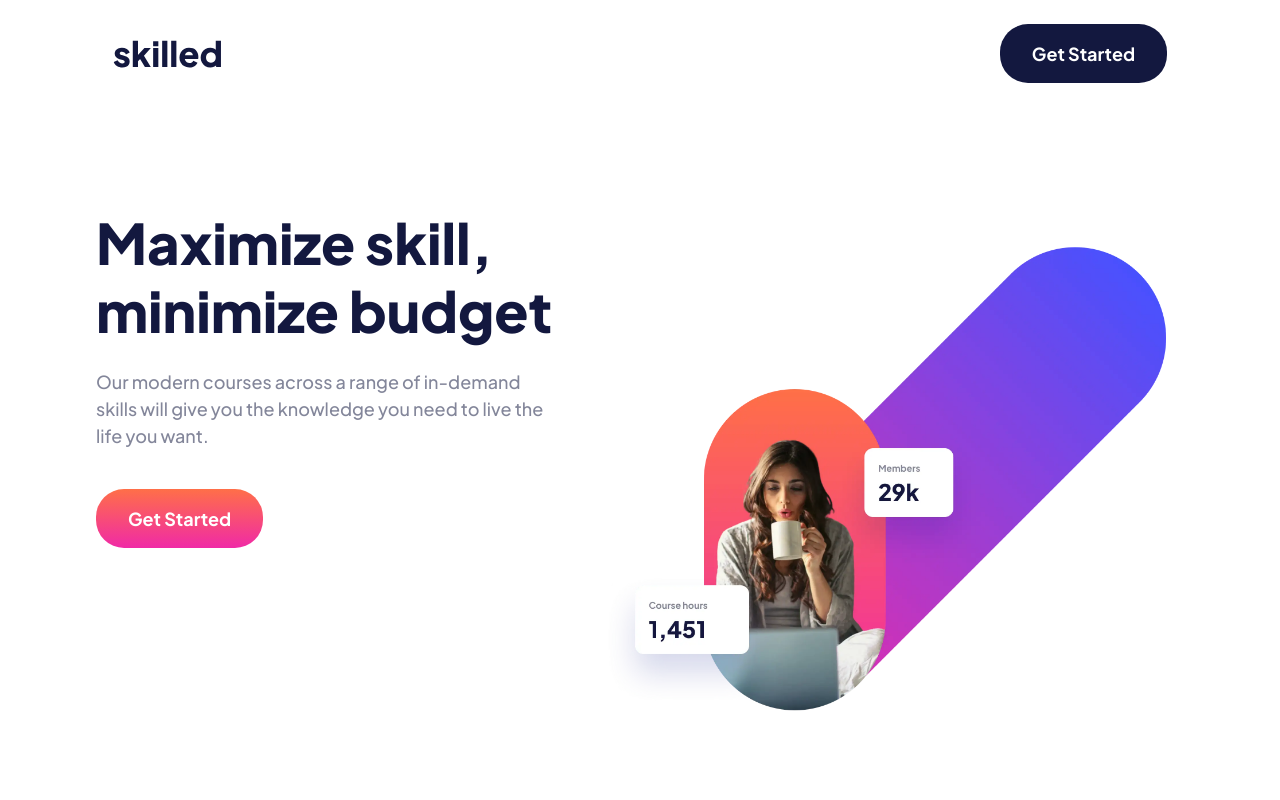
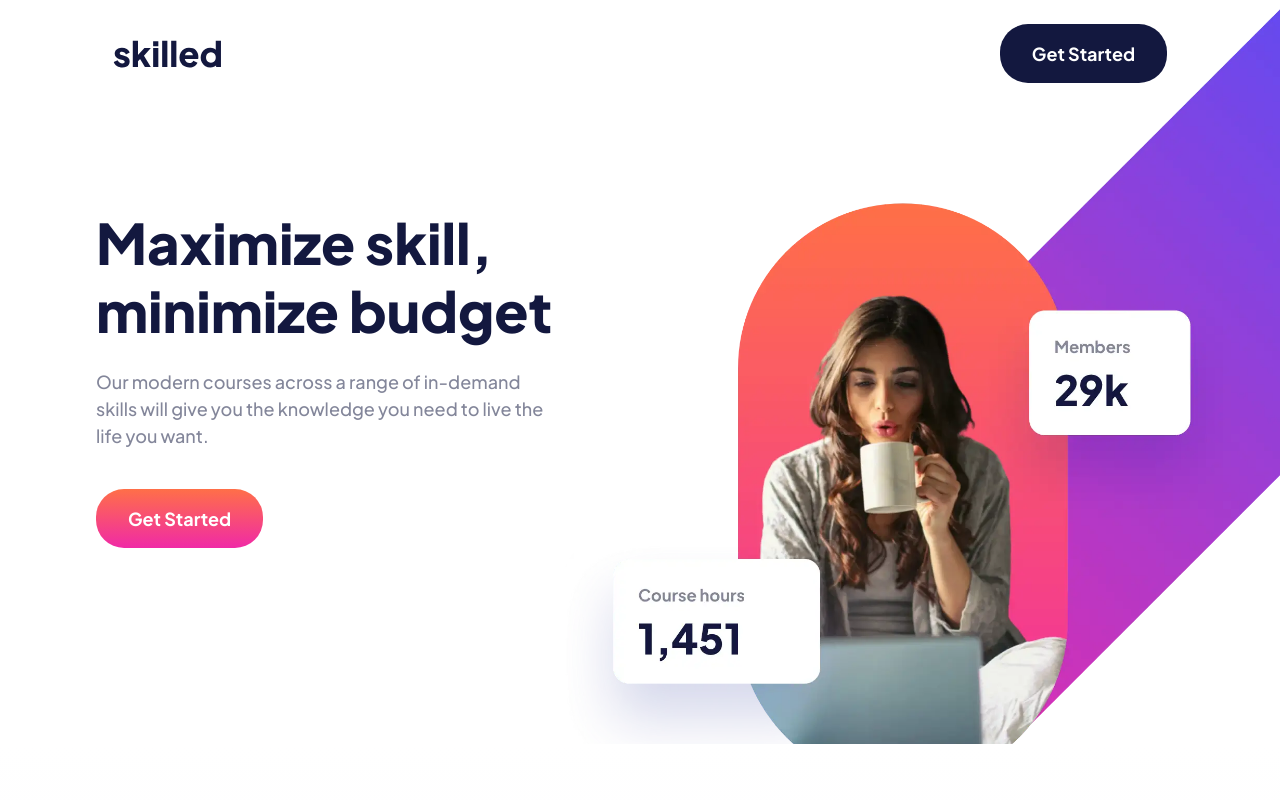
Before and after one commit to EsraaY21/skilled-elearning-landing-page, a React (Vite) app: page / in a window 1280 px wide. Shown: the top 800 px of the page. Built offline with nearby package versions, Linux system fonts and the light colour scheme.

Commit message:
hero image

```diff
--- a/src/components/Header.jsx
+++ b/src/components/Header.jsx
@@ -31,11 +31,23 @@ export default function Header() {
             </a>
           </div>
 
-          <picture>
-            <source media="(min-width: 1200px)" srcset={DesktopHero} />
-            <source media="(min-width: 810px)" srcset={TabletHero} />
-            <img src={MobileHero} alt="Hero Image" />
-          </picture>
+          <div className="hero_images">
+            <img
+              src={DesktopHero}
+              alt="Hero Desktop"
+              className="hero_image desktop"
+            />
+            <img
+              src={TabletHero}
+              alt="Hero Tablet"
+              className="hero_image tablet"
+            />
+            <img
+              src={MobileHero}
+              alt="Hero Mobile"
+              className="hero_image mobile"
+            />
+          </div>
         </div>
       </section>
     </header>
--- a/src/css/global.css
+++ b/src/css/global.css
@@ -105,11 +105,16 @@ p {
 }
 
 /* Header and Hero ********************************** */
+header {
+    overflow: hidden;
+}
+
 .hero {
+    position: relative;
     display: flex;
     justify-content: space-between;
     padding-top: 8%;
-    padding-bottom: 10%;
+    padding-bottom: 15%;
 }
 
 .hero_content {
@@ -222,6 +227,42 @@ nav .d-flex {
     opacity: 0.5;
 }
 
+.hero_image {
+    z-index: -1;
+}
+
+.hero_image.mobile {
+    display: none;
+}
+
+.hero_image.tablet {
+    display: none;
+}
+
+.hero_image.desktop {
+    display: block;
+    position: absolute;
+    top: -18vw;
+    right: -36vw;
+}
+
+@media (max-width: 1200px) {
+    .hero_image.mobile {
+        display: none;
+    }
+
+    .hero_image.desktop {
+        display: none;
+    }
+
+    .hero_image.tablet {
+        display: block;
+        position: absolute;
+        top: -23vw;
+        right: -38vw;
+    }
+}
+
 @media (max-width: 768px) {
     .logo {
         height: 1.25rem;
@@ -234,4 +275,17 @@ nav .d-flex {
     .hero_content {
         max-width: none;
     }
+
+    .hero_image.desktop {
+        display: none;
+    }
+
+    .hero_image.tablet {
+        display: none;
+    }
+
+    .hero_image.mobile {
+        display: block;
+    }
+
 }
```
